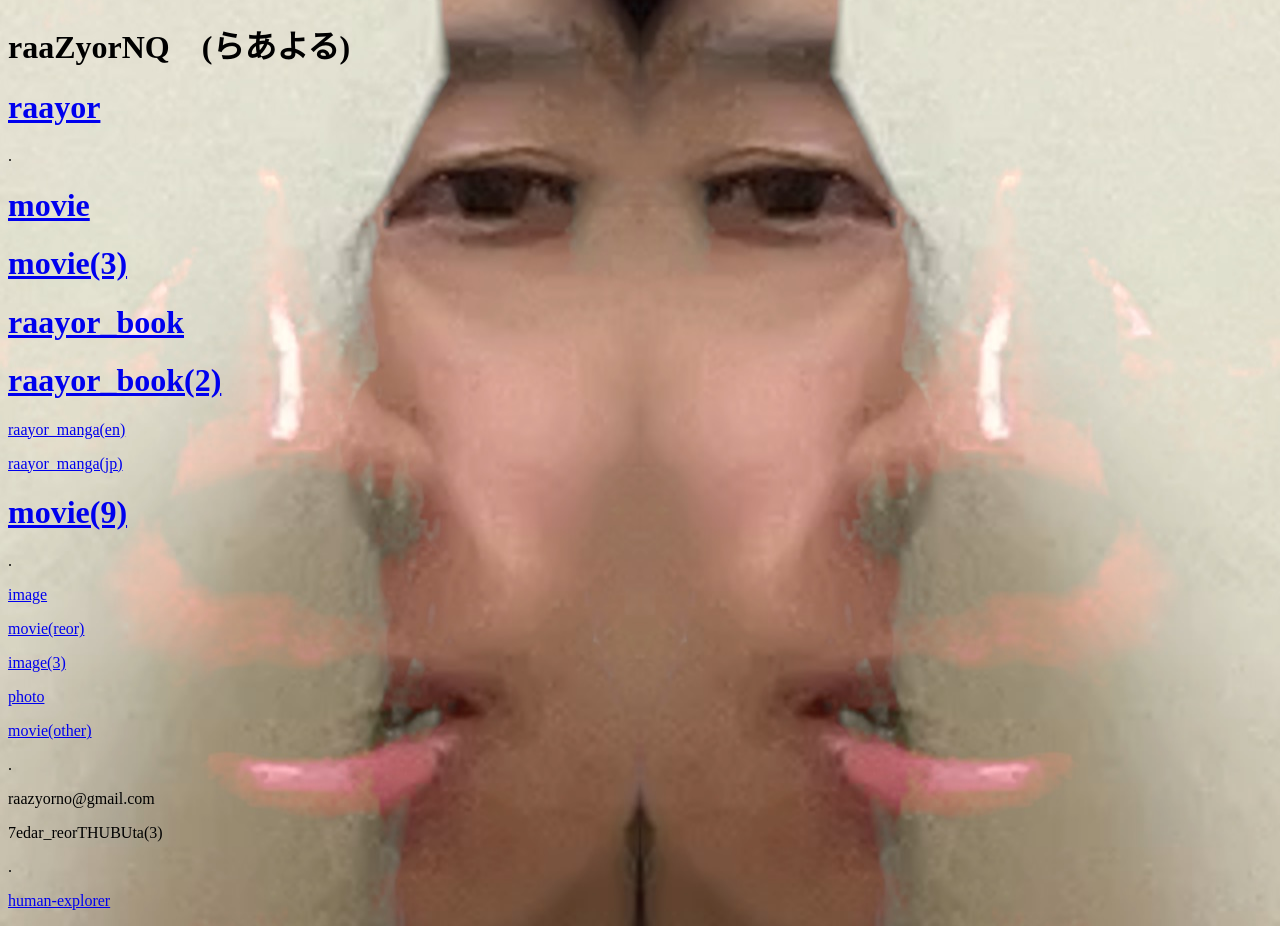
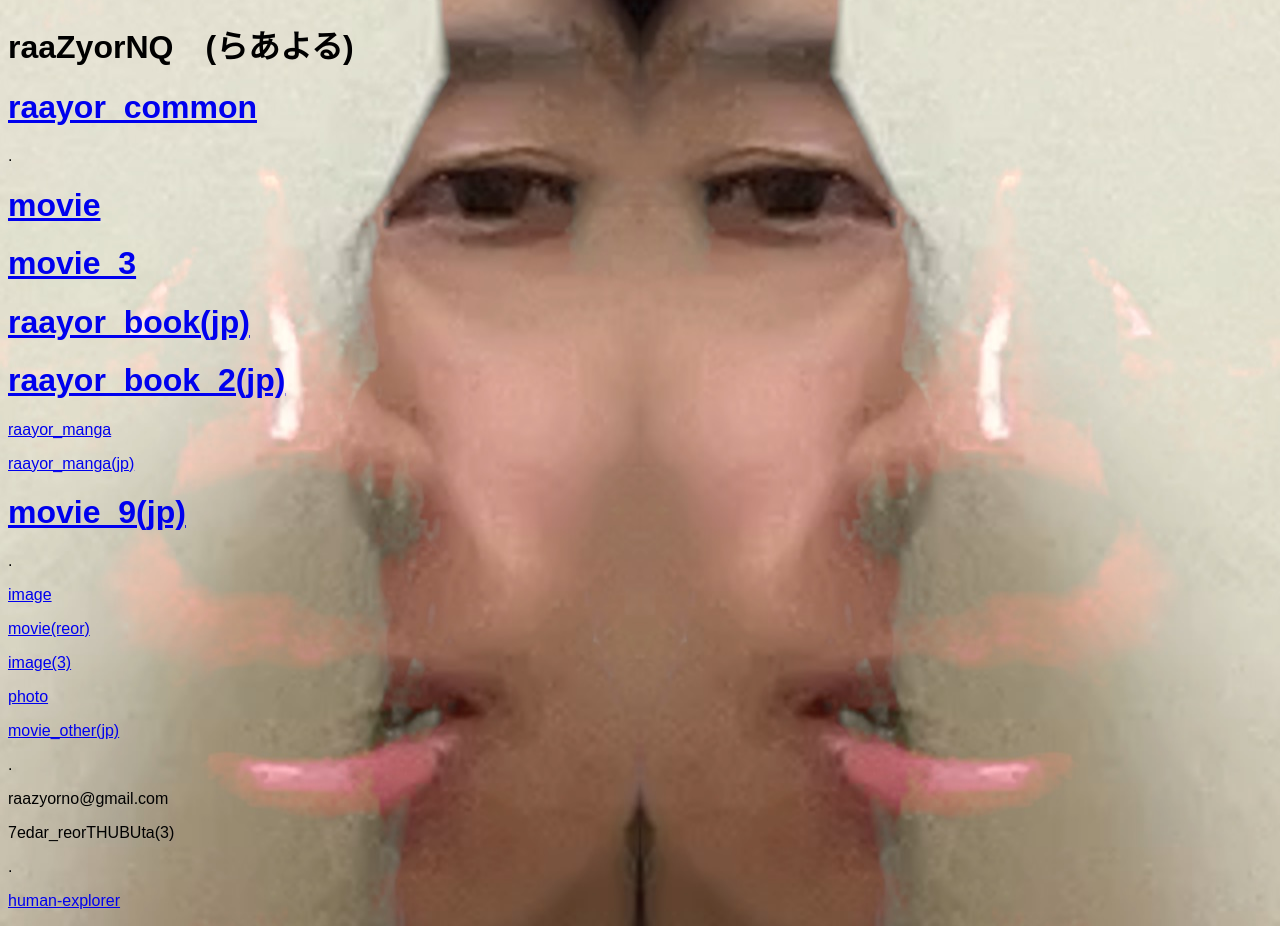
Before and after one commit to raazyorno/raazyorno, a plain HTML site: page index.html in a window 1280 px wide. Drawn offline with Linux system fonts and the light colour scheme.

Commit message:
Add files via upload

```diff
--- a/index.html
+++ b/index.html
@@ -1,24 +1,36 @@
 <!DOCTYPE html>
-<html lang="ja">
+
+<html>
+
 <head>
-<meta charset="UTF-8">
-<title>raazyorno</title>
+
+    <meta charset="UTF-8">
+
+    <title>raazyorno</title>
+
+    <style>
+    body {
+        font-family: sans-serif;
+    }
+    </style>
+
 </head>
+
 <body>
 
 <h1>raaZyorNQ　(らあよる)</h1>
 
 <a href="https://x.com/raazyorno" target="_blank">
-<h1>raayor</h1>
+<h1>raayor_common</h1>
 </a>
 <p></p>
 
-
+<!---->
 
 <h0>.</h0>
 <p></p>
 
-
+<!---->
 
 <a href="https://www.youtube.com/channel/UCA_kjlr4-9vNlLpbJ6mWz9A" target="_blank">
 <h1>movie</h1>
@@ -26,22 +38,22 @@
 <p></p>
 
 <a href="https://www.youtube.com/channel/UCAEYvykwS0WDEwWKlxMqrQA" target="_blank">
-<h1>movie(3)</h1>
+<h1>movie_3</h1>
 </a>
 <p></p>
 
 <a href="https://drive.google.com/drive/folders/1e_ot557rqJHpcgMW8DcJznt0YbrpyFE5?usp=drive_link" target="_blank">
-<h1>raayor_book</h1>
+<h1>raayor_book(jp)</h1>
 </a>
 <p></p>
 
 <a href="https://drive.google.com/drive/folders/1cCpCJmE0UrlgjXyy0fEzXUuG7jB7IgK5?usp=drive_link" target="_blank">
-<h1>raayor_book(2)</h1>
+<h1>raayor_book_2(jp)</h1>
 </a>
 <p></p>
 
 <a href="https://x.com/raaZyorNQ" target="_blank">
-raayor_manga(en)
+raayor_manga
 </a>
 <p></p>
 
@@ -51,16 +63,16 @@ raayor_manga(jp)
 <p></p>
 
 <a href="https://www.youtube.com/channel/UCpqgtu-DlqlRZ5KTqBlzgTg" target="_blank">
-<h1>movie(9)</h1>
+<h1>movie_9(jp)</h1>
 </a>
 <p></p>
 
-
+<!---->
 
 <h0>.</h0>
 <p></p>
 
-
+<!---->
 
 <a href="https://www.instagram.com/3raazyorno/" target="_blank">
 image
@@ -83,16 +95,16 @@ photo
 <p></p>
 
 <a href="https://www.youtube.com/channel/UCkqUOTMA9tmCG-n5AUu0WIA" target="_blank">
-movie(other)
+movie_other(jp)
 </a>
 <p></p>
 
-
+<!---->
 
 <h0>.</h0>
 <p></p>
 
-
+<!---->
 
 <h0>raazyorno@gmail.com</h0>
 <p></p>
@@ -100,12 +112,12 @@ movie(other)
 <h0>7edar_reorTHUBUta(3)</h0>
 <p></p>
 
-
+<!---->
 
 <h0>.</h0>
 <p></p>
 
-
+<!---->
 
 <a href="https://discord.gg/jwuq4zr6" target="_blank">
 human-explorer
```
